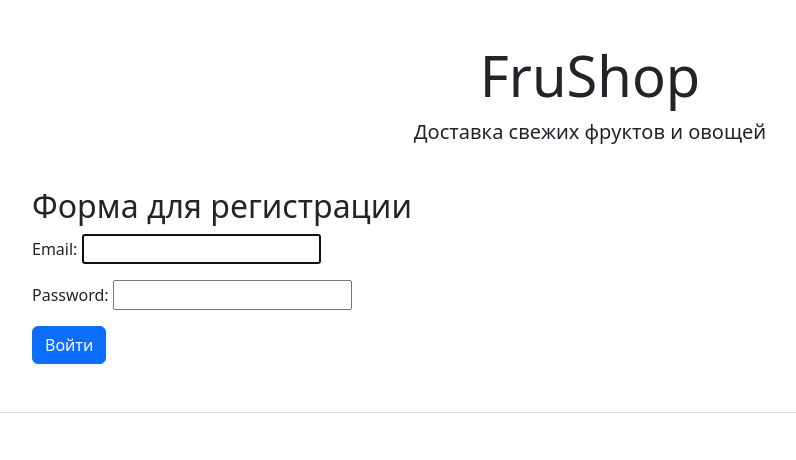
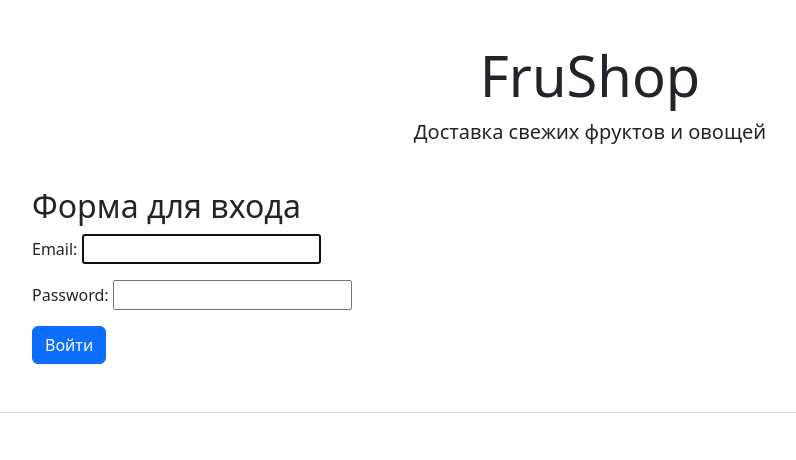
Before and after one commit to ann-novikova/Internet_shop, a Django app: page /users/login/ in a window 1280 px wide. Shown: the part 145-605 px from the top of the page, without its empty margins (50-846 px from the left). Run offline with Django 5.2, Linux system fonts and the light colour scheme; some libraries are stand-ins or nearby versions.

Commit message:
login name changed

```diff
--- a/users/templates/login.html
+++ b/users/templates/login.html
@@ -5,7 +5,7 @@
 
 {% block content %}
 {% include 'includes/incl_menu.html' %}
-<h2>Форма для регистрации</h2>
+<h2>Форма для входа</h2>
 <form method="post" , enctype="multipart/form-data">
     {% csrf_token %}
     {{ form.as_p }}
```
